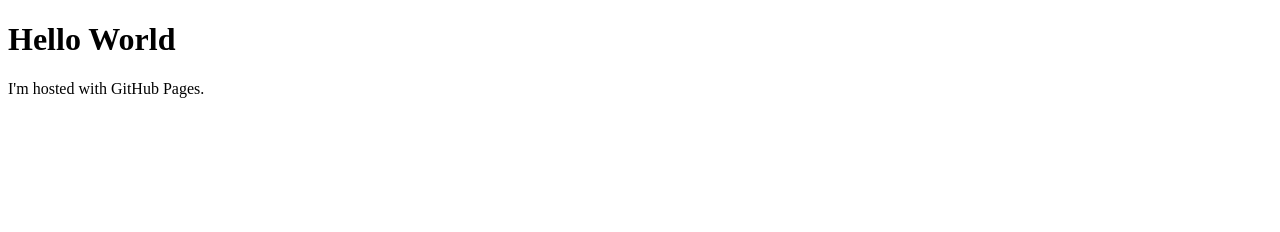
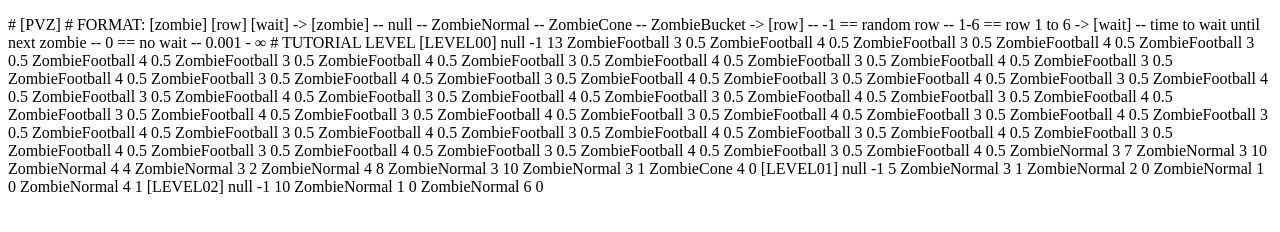
Before and after one commit to theyluvEnething/theyLuvEnething, a plain HTML site: page index.html in a window 1280 px wide. Drawn offline with Linux system fonts and the light colour scheme.

Commit message:
Level Update

```diff
--- a/index.html
+++ b/index.html
@@ -1,7 +1,107 @@
 <!DOCTYPE html>
 <html>
-<body>
-<h1>Hello World</h1>
-<p>I'm hosted with GitHub Pages.</p>
-</body>
+	<body>
+		<p>
+
+
+# [PVZ]
+
+# FORMAT: [zombie] [row] [wait]
+-> [zombie]
+-- null
+-- ZombieNormal
+-- ZombieCone
+-- ZombieBucket
+
+-> [row]
+-- -1 == random row
+-- 1-6 == row 1 to 6
+
+-> [wait]
+-- time to wait until next zombie
+-- 0 == no wait
+-- 0.001 - ∞
+
+# TUTORIAL LEVEL
+[LEVEL00]
+null -1 13
+ZombieFootball 3 0.5
+ZombieFootball 4 0.5
+ZombieFootball 3 0.5
+ZombieFootball 4 0.5
+ZombieFootball 3 0.5
+ZombieFootball 4 0.5
+ZombieFootball 3 0.5
+ZombieFootball 4 0.5
+ZombieFootball 3 0.5
+ZombieFootball 4 0.5
+ZombieFootball 3 0.5
+ZombieFootball 4 0.5
+ZombieFootball 3 0.5
+ZombieFootball 4 0.5
+ZombieFootball 3 0.5
+ZombieFootball 4 0.5
+ZombieFootball 3 0.5
+ZombieFootball 4 0.5
+ZombieFootball 3 0.5
+ZombieFootball 4 0.5
+ZombieFootball 3 0.5
+ZombieFootball 4 0.5
+ZombieFootball 3 0.5
+ZombieFootball 4 0.5
+ZombieFootball 3 0.5
+ZombieFootball 4 0.5
+ZombieFootball 3 0.5
+ZombieFootball 4 0.5
+ZombieFootball 3 0.5
+ZombieFootball 4 0.5
+ZombieFootball 3 0.5
+ZombieFootball 4 0.5
+ZombieFootball 3 0.5
+ZombieFootball 4 0.5
+ZombieFootball 3 0.5
+ZombieFootball 4 0.5
+ZombieFootball 3 0.5
+ZombieFootball 4 0.5
+ZombieFootball 3 0.5
+ZombieFootball 4 0.5
+ZombieFootball 3 0.5
+ZombieFootball 4 0.5
+ZombieFootball 3 0.5
+ZombieFootball 4 0.5
+ZombieFootball 3 0.5
+ZombieFootball 4 0.5
+ZombieFootball 3 0.5
+ZombieFootball 4 0.5
+ZombieFootball 3 0.5
+ZombieFootball 4 0.5
+ZombieFootball 3 0.5
+ZombieFootball 4 0.5
+ZombieFootball 3 0.5
+ZombieFootball 4 0.5
+ZombieNormal 3 7
+ZombieNormal 3 10
+ZombieNormal 4 4
+ZombieNormal 3 2
+ZombieNormal 4 8
+ZombieNormal 3 10
+ZombieNormal 3 1
+ZombieCone 4 0
+
+[LEVEL01]
+null -1 5
+ZombieNormal 3 1
+ZombieNormal 2 0
+ZombieNormal 1 0
+ZombieNormal 4 1
+
+[LEVEL02]
+null -1 10
+ZombieNormal 1 0
+ZombieNormal 6 0
+
+
+
+		</p>
+	</body>
 </html>
```
